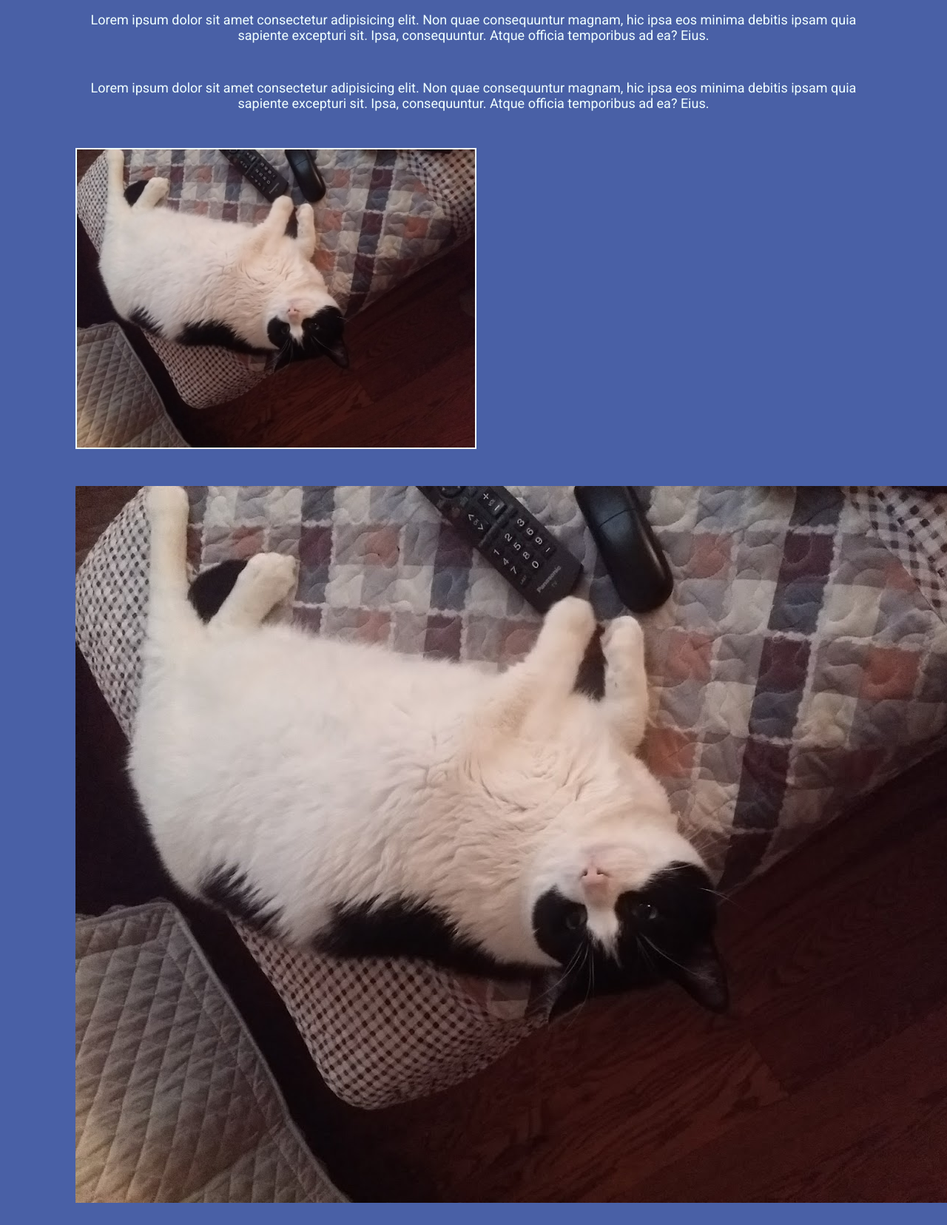
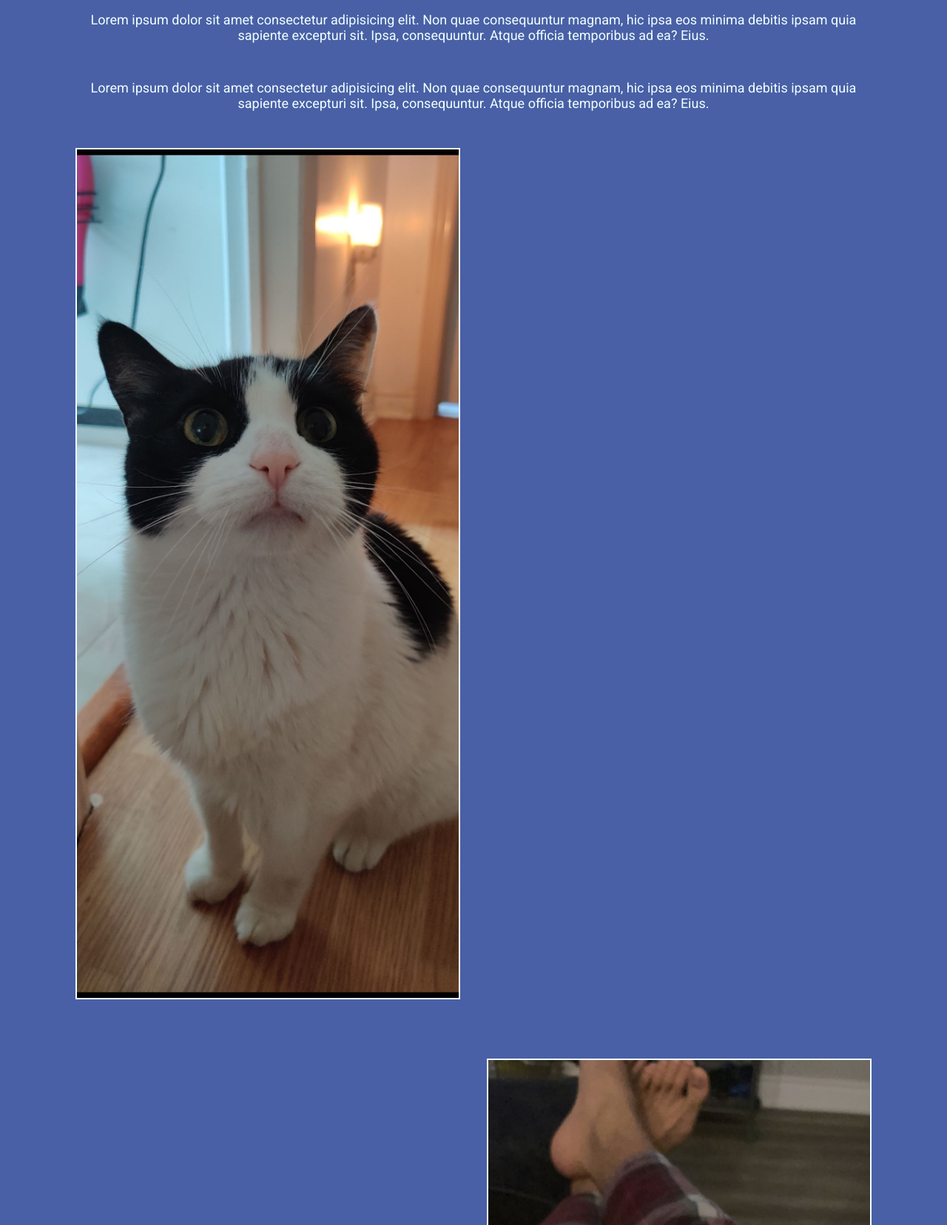
Before and after one commit to kevshao/uofthacks, a Flask app: page /aboutUs in a window 1280 px wide; the page is wider, and only the part inside the window is pictured. Shown: the part 259-1915 px from the top of that part at 74% size. Run offline with Flask 2, Linux system fonts and the light colour scheme.

Commit message:
mao but better

```diff
--- a/website/static/styles/aboutstyle.css
+++ b/website/static/styles/aboutstyle.css
@@ -70,16 +70,37 @@ nav ul li a{
 }
 
 .kev{
-    width: 50%;
+    width: 48%;
     border: 2px solid azure;
 }
 
-.bio{
+.ky{
+    width: 48%;
+    border: 2px solid azure;
+}
+
+.anna{
+    width: 48%;
+    border: 2px solid azure;
+}
+
+.amy{
+    width: 48%;
+    border: 2px solid azure;
+}
+
+.bioLeft{
     padding-top: 50px;
+    padding-bottom: 30px;
     text-align: left;
 
 }
 
+.bioRight{
+    padding-top: 50px;
+    padding-bottom: 30px;
+    text-align: right;
+}
 
 
 h1 {
--- a/website/templates/aboutus.html
+++ b/website/templates/aboutus.html
@@ -27,20 +27,20 @@
                     <p>Lorem ipsum dolor sit amet consectetur adipisicing elit. Non quae consequuntur magnam, hic ipsa eos minima debitis ipsam quia sapiente excepturi sit. Ipsa, consequuntur. Atque officia temporibus ad ea? Eius.</p>
 
                 </div>
-                <div class="bio">
+                <div class="bioLeft">
                     <img src="../static/styles/mao.jpg" class="kev">
 
                 </div>
-                <div class="bio">
-                    <img src="../static/styles/mao.jpg" class="ky">
+                <div class="bioRight">
+                    <img src="../static/styles/ky.jpg" class="ky">
 
                 </div>
-                <div class="bio">
-                    <img src="../static/styles/mao.jpg" class="anna">
+                <div class="bioLeft">
+                    <img src="../static/styles/anna.jpg" class="anna">
 
                 </div>
-                <div class="bio">
-                    <img src="../static/styles/mao.jpg" class="amy">
+                <div class="bioRight">
+                    <img src="../static/styles/bun.jpg" class="amy">
 
                 </div>
             </div>
```
Also changed, not shown: website/static/styles/anna.jpg (added), website/static/styles/bun.jpg (added), website/static/styles/ky.jpg (added), website/static/styles/mao.jpg.
